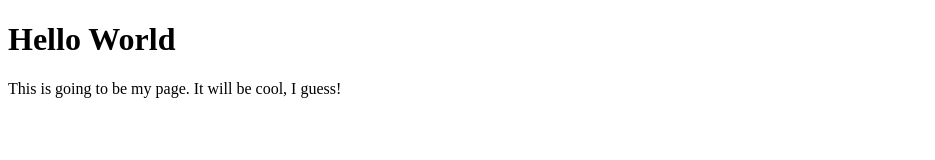
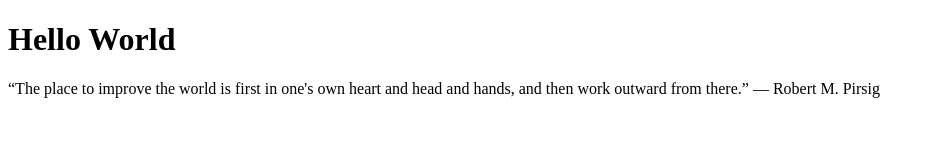
Before and after one commit to osmancakir/osmancakir.github.io, a plain HTML site: page index.html in a window 1280 px wide. Shown: the whole page, without its empty margins (0-935 px from the left). Drawn offline with Linux system fonts and the light colour scheme.

Commit message:
updated intro

```diff
--- a/index.html
+++ b/index.html
@@ -2,6 +2,7 @@
 <html>
 <body>
 <h1>Hello World</h1>
-<p>This is going to be my page. It will be cool, I guess!</p>
+<p>“The place to improve the world is first in one's own heart and head and hands, and then work outward from there.”
+― Robert M. Pirsig</p>
 </body>
 </html>
```
